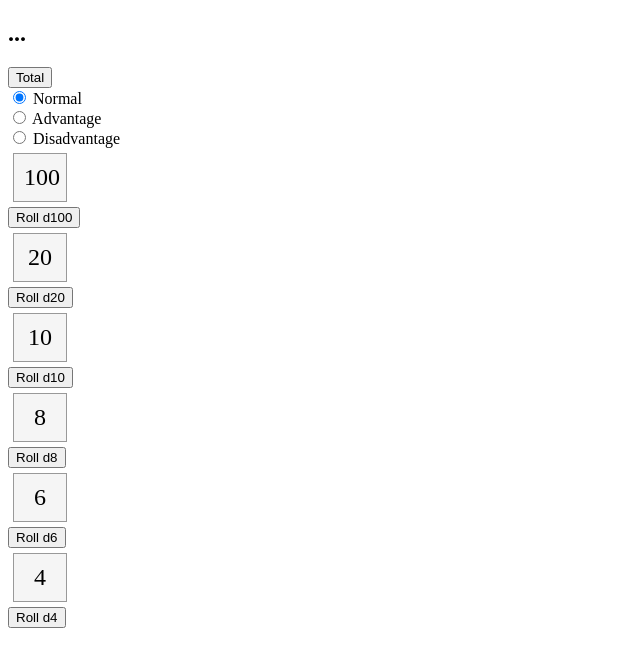
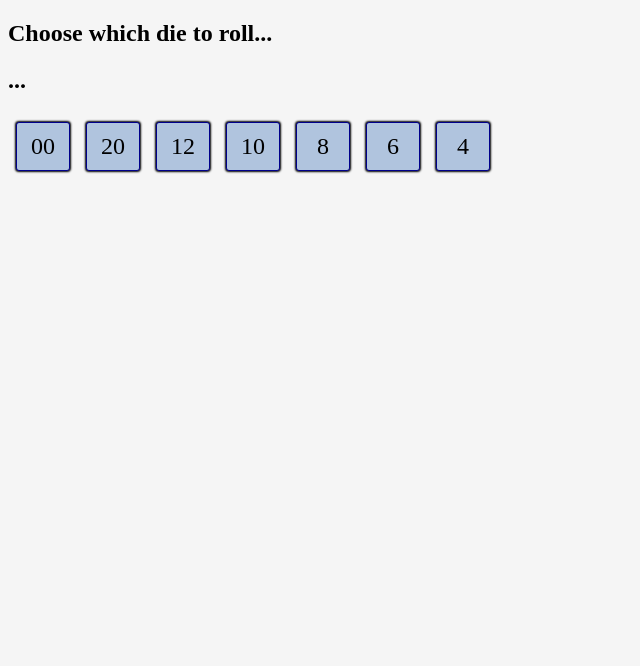
Before and after one commit to MustinJoss/DnD-Dice, a plain HTML site: page index.html in a window 1280 px wide. Shown: the whole page, without its empty margins (0-640 px from the left). Drawn offline with Linux system fonts and the light colour scheme.

Commit message:
Clean up, CSS
Cleaned up dice logic and moved CSS elements to .css file.

```diff
--- a/index.html
+++ b/index.html
@@ -2,38 +2,18 @@
 <html lang="en">
     <head>
         <title>DnD Dice Roller</title>
-        <style type="text/css">
-            div.dice{
-                width:32px;
-                background: #F5F5F5;
-                border:#999 1px solid;
-                padding:10px;
-                font-size:24px;
-                text-align:center;
-                margin:5px;
-            }
-        </style>
+        <link rel="stylesheet" type="text/css" href="style.css">
     </head>
     <body>
+        <h2>Choose which die to roll...</h2>
         <h2 id="status" style="clear:left;">...</h2>
-        <button onclick="totalUp(d6, 4)">Total</button>
-        <form>
-            <input type="radio" name="advDis" value="norm" checked> Normal<br>
-            <input type="radio" name="advDis" value="adv"> Advantage<br>
-            <input type="radio" name="advDis" value="dis"> Disadvantage<br>
-        </form>
-        <div class="dice">100</div>
-        <button onclick="rollDice(d100)">Roll d100</button>
-        <div class="dice">20</div>
-        <button onclick="rollDice(d20)">Roll d20</button>
-        <div class="dice">10</div>
-        <button onclick="rollDice(d10)">Roll d10</button>
-        <div class="dice">8</div>
-        <button onclick="rollDice(d8)">Roll d8</button>
-        <div class="dice">6</div>
-        <button onclick="rollDice(d6)">Roll d6</button>
-        <div class="dice">4</div>
-        <button onclick="rollDice(d4)">Roll d4</button>
+            <div class="dice" onclick="rollDice(d100, 1)">00</div>
+            <div class="dice" onclick="rollDice(d20, 1)">20</div>
+            <div class="dice" onclick="rollDice(d12, 1)">12</div>
+            <div class="dice" onclick="rollDice(d10, 1)">10</div>
+            <div class="dice" onclick="rollDice(d8, 1)">8</div>
+            <div class="dice" onclick="rollDice(d6, 1)">6</div>
+            <div class="dice" onclick="rollDice(d4, 1)">4</div>
         <script src="script.js">
         </script>
     </body>
--- a/script.js
+++ b/script.js
@@ -4,6 +4,10 @@ var d100 = {
 
 var d20 = {
     sides: 20,
+}
+
+var d12 = {
+    sides: 12,
 }
 
 var d10 = {
@@ -25,24 +29,19 @@ var d4 = {
 var diceType = {
     "d100" : d100,
     "d20" : d20,
+    "d12" : d12,
     "d10" : d10,
     "d8" : d8,
     "d6" : d6,
     "d4" : d4,
 }
-
+// diceCount to enable addition of multiple dice roles - later implemntation.
 function rollDice(diceType, diceCount){
-    let display = document.getElementById("status");
-    let result = Math.floor(Math.random() * diceType.sides) + 1;
-    display.innerHTML = "You rolled " + result + " on a d" + diceType.sides + ".";
-}
-
-function totalUp(diceType, diceCount){
     let total = 0;
     let display = document.getElementById("status");
     for (i=0; i<diceCount; i++) {
         let roll = Math.floor(Math.random() * diceType.sides) + 1;
         total += roll;
     }
-    display.innerHTML = "You rolled " + total + " on " + diceCount + "d" + diceType.sides + ".";
+        display.innerHTML = "You rolled " + total + " on " + diceCount + "d" + diceType.sides + ".";
 }
--- /dev/null
+++ b/style.css
@@ -0,0 +1,19 @@
+body {
+    background: whitesmoke;
+    background-size: cover;
+}
+
+.dice {
+    width: 32px;
+    background: lightsteelblue;
+    border: darkblue 1px solid;
+    border-radius: 3px;
+    padding: 10px;
+    font-size: 24px;
+    text-align: center;
+    margin: 8px;
+    box-shadow: 0 0 2px 1px black;
+    cursor: pointer;
+    outline: none;
+    float: left;
+}
```
